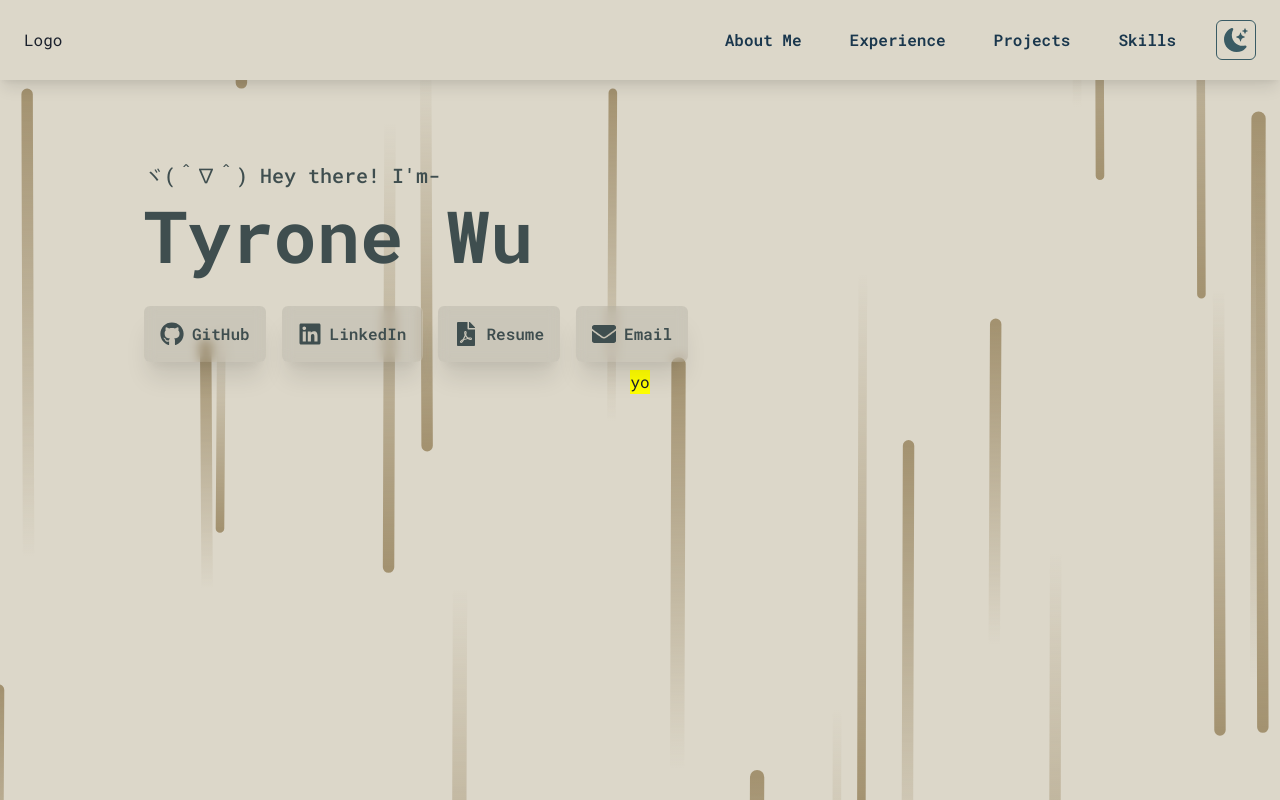
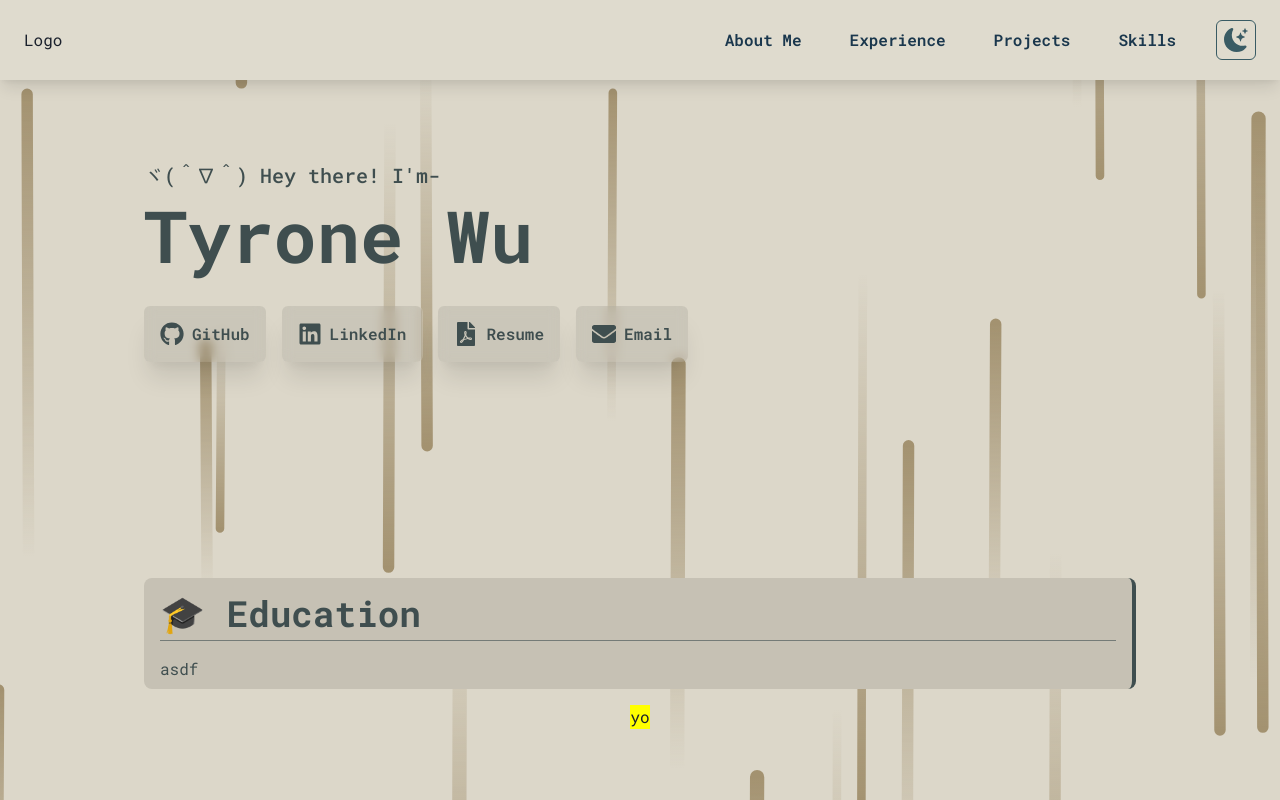
Before and after one commit to tyrone-wu/tyrone-wu.github.io, a Next.js app: page / in a window 1280 px wide. Built offline with nearby package versions, Linux system fonts and the light colour scheme.

Commit message:
added card layout component

```diff
--- a/src/components/AboutMe.tsx
+++ b/src/components/AboutMe.tsx
@@ -2,10 +2,10 @@ import { Flex, useColorModeValue } from "@chakra-ui/react";
 
 import Greeting from "./AboutMe/Greeting";
 import Links from "./AboutMe/Links";
+import Education from "./AboutMe/Education";
 
 export default function AboutMe() {
   const textPalette = useColorModeValue("fall.2", "warmWinter.1");
-
 
   return (
     <Flex
@@ -17,6 +17,7 @@ export default function AboutMe() {
     >
       <Greeting textPalette={textPalette} />
       <Links textColor={textPalette} />
+      <Education textColor={textPalette} />
     </Flex>
   );
 };
--- /dev/null
+++ b/src/components/AboutMe/Education.tsx
@@ -0,0 +1,21 @@
+import { Box, Flex, SlideFade, Text } from "@chakra-ui/react";
+
+import Card from "../Card";
+
+interface Props {
+  textColor: string;
+}
+
+export default function Education({ textColor }: Props) {
+  return (
+    <Box marginTop={52}>
+      <SlideFade in transition={{ enter: { delay: 1.1 } }}>
+        <Card textColor={textColor} emoji="🎓" title="Education" >
+          <Text>
+            asdf
+          </Text>
+        </Card>
+      </SlideFade>
+    </Box>
+  );
+};
--- /dev/null
+++ b/src/components/Card.tsx
@@ -0,0 +1,38 @@
+import { Box, Flex, useColorModeValue, Text, Divider } from "@chakra-ui/react";
+
+interface Props {
+  textColor: string;
+  emoji: string;
+  title: string;
+  children: React.ReactNode | JSX.Element | JSX.Element[];
+}
+
+export default function Card({ textColor, emoji, title, children }: Props) {
+  const bgColor = useColorModeValue("fallShade.1", "fall.2");
+  const accentColor = useColorModeValue(textColor, "winter.0");
+
+  return (
+    <Box
+      backgroundColor={bgColor}
+      borderRadius="lg"
+      borderColor={accentColor}
+      textColor={textColor}
+      borderRightWidth={4}
+    >
+      <Flex
+        marginX={4}
+        marginY={2}
+        paddingBottom={2}
+        direction="column"
+      >
+        <Text textStyle="h1" marginTop={2}>
+          {emoji} {title}
+        </Text>
+
+        <Divider borderColor={textColor} marginBottom={4} />
+
+        {children}
+      </Flex>
+    </Box>
+  );
+};
--- a/src/components/NavigationBar.tsx
+++ b/src/components/NavigationBar.tsx
@@ -5,7 +5,7 @@ import Menu from "./NavBar/Menu";
 import ToggleTheme from "./NavBar/ToggleTheme";
 
 function NavigationBar() {
-  const headerBGColor = useColorModeValue("fall.0", "fall.2");
+  const headerBGColor = useColorModeValue("fallShade.0", "fall.2");
 
   return (
     <Flex
--- a/src/styles/theme.ts
+++ b/src/styles/theme.ts
@@ -30,11 +30,18 @@ const textStyles = {
   body: {
     fontSize: ["1rem", "1.25rem"],
   },
+  h1: {
+    fontSize: ["1.75rem", "2.25rem"],
+    fontWeight: "bold",
+  },
+  h2: {
+  },
 };
 
 const colors = {
-  warm: {
-    0: "#A39270",
+  fallShade: {
+    0: "#DFDBCE",
+    1: "#C6C1B4",
   },
   warmWinter: {
     0: "#EEE9DA",
```
